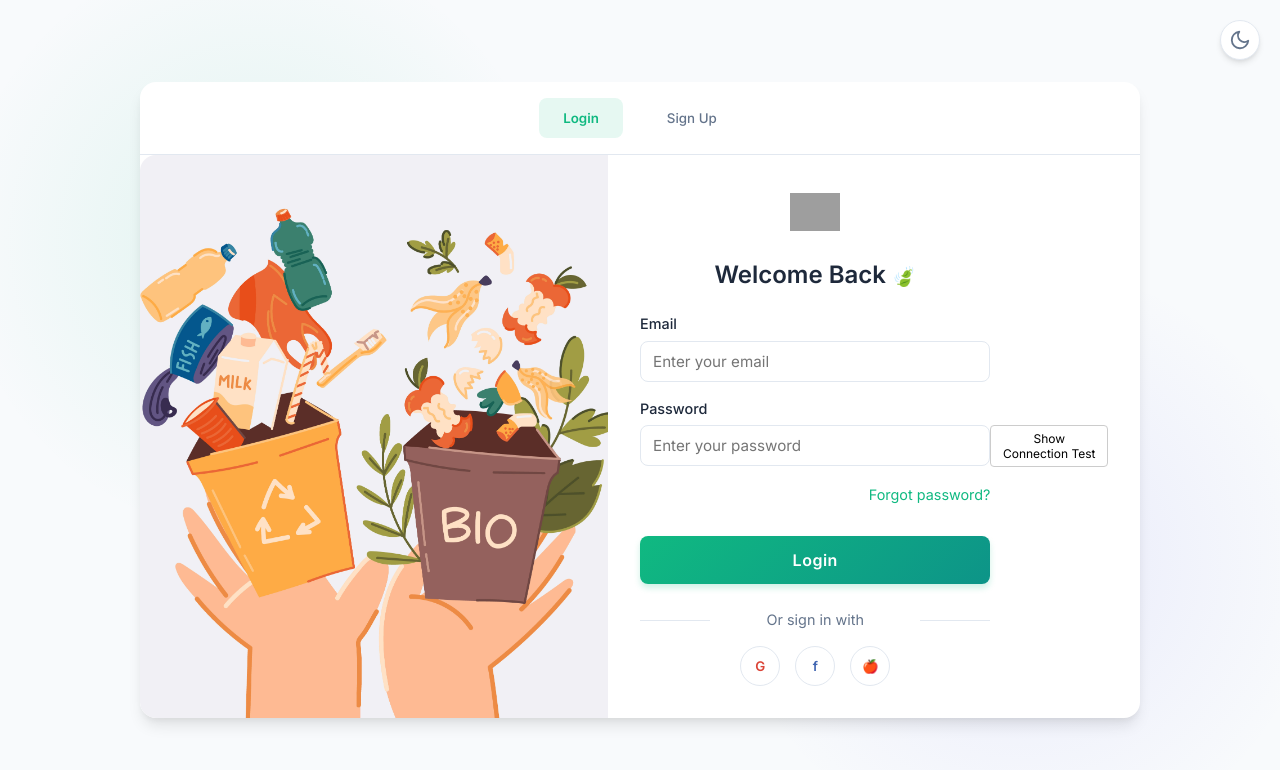
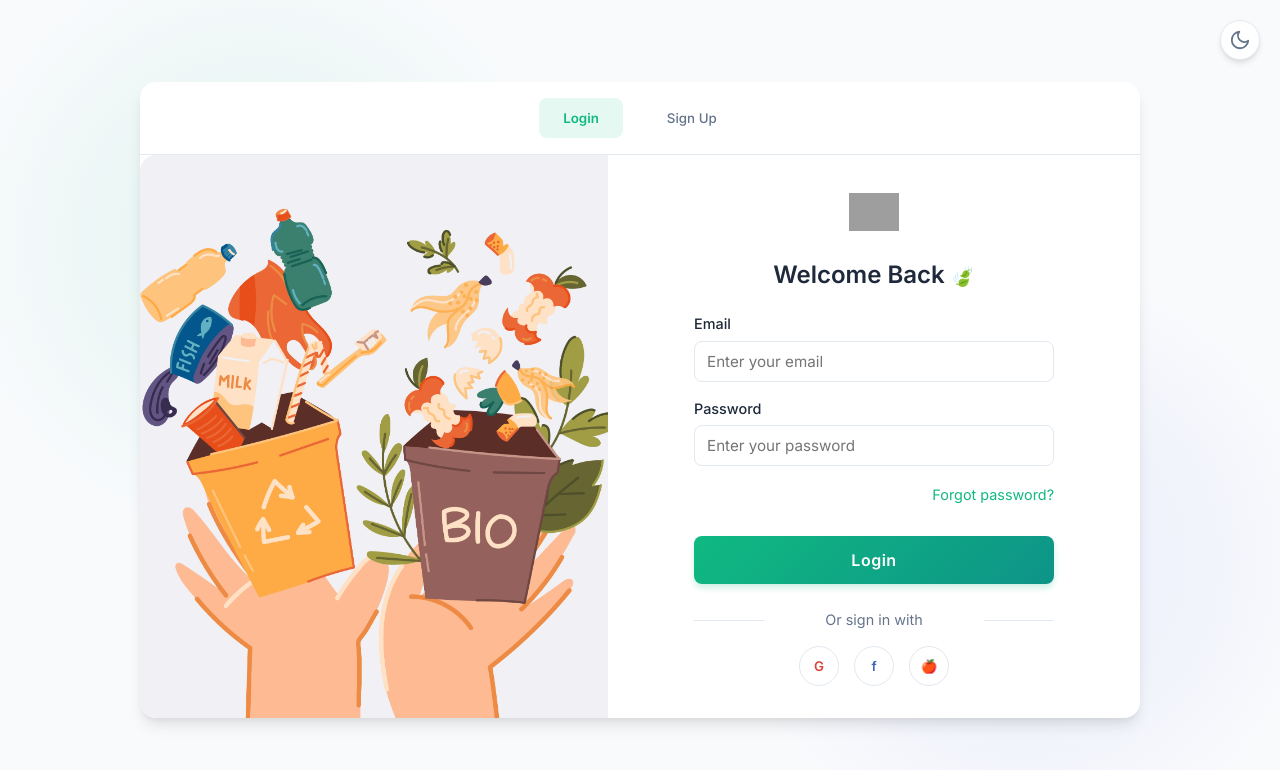
Before and after one commit to thatlameguy/WasteNot, a React (Vite) app in the folder frontend/dashboard/: page / in a window 1280 px wide. Shown: the top 770 px of the page. Built offline with nearby package versions, Linux system fonts and the light colour scheme; grey boxes are pictures that could not be loaded.

Commit message:
Fix deployment issues: API URLs, avatar paths, and remove test connection component

```diff
--- a/frontend/dashboard/src/components/AddItemModal.jsx
+++ b/frontend/dashboard/src/components/AddItemModal.jsx
@@ -2,6 +2,7 @@
 
 import { useState } from "react"
 import { X, Calendar, AlertCircle } from "lucide-react"
+import { API_URL } from "../utils/api"
 
 const AddItemModal = ({ onClose, onAdd }) => {
   const [name, setName] = useState("")
@@ -72,7 +73,7 @@ const AddItemModal = ({ onClose, onAdd }) => {
       }
 
       // Send the request to the server
-      const response = await fetch("http://localhost:8000/api/food-items", {
+      const response = await fetch(`${API_URL}/food-items`, {
         method: "POST",
         headers: {
           "Authorization": `Bearer ${token}`,
--- a/frontend/dashboard/src/components/Auth.jsx
+++ b/frontend/dashboard/src/components/Auth.jsx
@@ -4,12 +4,10 @@ import Signup from "./Signup";
 import ForgotPassword from "./ForgotPassword";
 import AuthImage from "./AuthImage";
 import ThemeToggle from "./ThemeToggle";
-import TestConnection from "./TestConnection";
 
 const Auth = () => {
   const [isLogin, setIsLogin] = useState(true);
   const [isForgotPassword, setIsForgotPassword] = useState(false);
-  const [showConnectionTest, setShowConnectionTest] = useState(false);
 
   const toggleForm = () => {
     setIsLogin(!isLogin);
@@ -58,25 +56,6 @@ const Auth = () => {
             ) : (
               <Signup onToggleForm={toggleForm} />
             )}
-
-            {/* Connection test toggle button */}
-            <button
-              onClick={() => setShowConnectionTest(!showConnectionTest)}
-              style={{
-                marginTop: '20px',
-                padding: '5px 10px',
-                background: 'transparent',
-                border: '1px solid #ccc',
-                borderRadius: '4px',
-                cursor: 'pointer',
-                fontSize: '12px'
-              }}
-            >
-              {showConnectionTest ? 'Hide Connection Test' : 'Show Connection Test'}
-            </button>
-
-            {/* Show connection test if enabled */}
-            {showConnectionTest && <TestConnection />}
           </div>
         </div>
       </div>
--- a/frontend/dashboard/src/components/AvatarSelector.jsx
+++ b/frontend/dashboard/src/components/AvatarSelector.jsx
@@ -1,16 +1,16 @@
 import { useState } from "react";
 
-// Avatar image paths
+// Avatar image paths with absolute URLs for production
 const AVATARS = [
-  { id: 1, path: "/src/assets/avatars/burger_food_avatar_for_a_food_based.png", alt: "Burger Avatar" },
-  { id: 2, path: "/src/assets/avatars/dorito_food_avatar_for_a_food_based.png", alt: "Dorito Avatar" },
-  { id: 3, path: "/src/assets/avatars/egg_food_avatar_for_a_food_based.png", alt: "Egg Avatar" },
-  { id: 4, path: "/src/assets/avatars/milk_food_avatar_for_a_food_based.png", alt: "Milk Avatar" },
-  { id: 5, path: "/src/assets/avatars/spinach_food_avatar_for_a_food_based.png", alt: "Spinach Avatar" },
-  { id: 6, path: "/src/assets/avatars/tomato_food_avatar_for_a_food_based.png", alt: "Tomato Avatar" },
-  { id: 7, path: "/src/assets/avatars/noodles_food_avatar_for_a_food_based.png", alt: "Noodles Avatar" },
-  { id: 8, path: "/src/assets/avatars/taco_food_avatar_for_a_food_based.png", alt: "Taco Avatar" },
-  { id: 9, path: "/src/assets/avatars/chapati_food_avatar_for_a_food_based.png", alt: "Chapati Avatar" },
+  { id: 1, path: "/avatars/burger_food_avatar_for_a_food_based.png", alt: "Burger Avatar" },
+  { id: 2, path: "/avatars/dorito_food_avatar_for_a_food_based.png", alt: "Dorito Avatar" },
+  { id: 3, path: "/avatars/egg_food_avatar_for_a_food_based.png", alt: "Egg Avatar" },
+  { id: 4, path: "/avatars/milk_food_avatar_for_a_food_based.png", alt: "Milk Avatar" },
+  { id: 5, path: "/avatars/spinach_food_avatar_for_a_food_based.png", alt: "Spinach Avatar" },
+  { id: 6, path: "/avatars/tomato_food_avatar_for_a_food_based.png", alt: "Tomato Avatar" },
+  { id: 7, path: "/avatars/noodles_food_avatar_for_a_food_based.png", alt: "Noodles Avatar" },
+  { id: 8, path: "/avatars/taco_food_avatar_for_a_food_based.png", alt: "Taco Avatar" },
+  { id: 9, path: "/avatars/chapati_food_avatar_for_a_food_based.png", alt: "Chapati Avatar" },
 ];
 
 const AvatarSelector = ({ onSelectAvatar, selectedAvatarId }) => {
--- a/frontend/dashboard/src/components/RecipeSuggestions.jsx
+++ b/frontend/dashboard/src/components/RecipeSuggestions.jsx
@@ -3,6 +3,7 @@
 import { useState, useEffect } from "react"
 import { Loader } from "lucide-react"
 import RecipeDetailModal from "./RecipeDetailModal"
+import { API_URL } from "../utils/api"
 
 const RecipeSuggestions = ({ items, onSaveRecipe }) => {
   const [suggestions, setSuggestions] = useState([])
@@ -90,7 +91,7 @@ const RecipeSuggestions = ({ items, onSaveRecipe }) => {
         throw new Error("Not authenticated")
       }
 
-      const response = await fetch("http://localhost:8000/api/recipes", {
+      const response = await fetch(`${API_URL}/recipes`, {
         method: "POST",
         headers: {
           "Authorization": `Bearer ${token}`,
--- a/frontend/dashboard/src/components/SavedRecipes.jsx
+++ b/frontend/dashboard/src/components/SavedRecipes.jsx
@@ -3,6 +3,7 @@
 import { useState, useEffect } from "react"
 import { Loader, Trash2 } from "lucide-react"
 import RecipeDetailModal from "./RecipeDetailModal"
+import { API_URL } from "../utils/api"
 
 function SavedRecipes() {
   const [recipes, setRecipes] = useState([])
@@ -25,7 +26,7 @@ function SavedRecipes() {
         throw new Error("Not authenticated")
       }
 
-      const response = await fetch("http://localhost:8000/api/recipes", {
+      const response = await fetch(`${API_URL}/recipes`, {
         method: "GET",
         headers: {
           "Authorization": `Bearer ${token}`,
@@ -59,7 +60,7 @@ function SavedRecipes() {
         throw new Error("Not authenticated")
       }
 
-      const response = await fetch(`http://localhost:8000/api/recipes/${recipeId}`, {
+      const response = await fetch(`${API_URL}/recipes/${recipeId}`, {
         method: "DELETE",
         headers: {
           "Authorization": `Bearer ${token}`
@@ -105,7 +106,7 @@ function SavedRecipes() {
         throw new Error("Not authenticated");
       }
 
-      const response = await fetch("http://localhost:8000/api/alerts/generate", {
+      const response = await fetch(`${API_URL}/alerts/generate`, {
         method: "GET",
         headers: {
           "Authorization": `Bearer ${token}`,
--- a/frontend/dashboard/src/components/UpcomingExpirations.jsx
+++ b/frontend/dashboard/src/components/UpcomingExpirations.jsx
@@ -2,6 +2,7 @@
 
 import { useState, useEffect } from "react"
 import FreshnessBar from "./FreshnessBar"
+import { API_URL } from "../utils/api"
 
 function UpcomingExpirations({ items, onItemAction }) {
   const [searchTerm, setSearchTerm] = useState("")
@@ -18,9 +19,6 @@ function UpcomingExpirations({ items, onItemAction }) {
   const [currentDate, setCurrentDate] = useState(new Date())
   const [showFilters, setShowFilters] = useState(false)
   const [calculatingItems, setCalculatingItems] = useState({}) // Track items being calculated
-
-  // API URL for backend
-  const API_URL = "http://localhost:8000/api";
 
   // Update current date every minute for real-time expiry tracking
   useEffect(() => {
```
